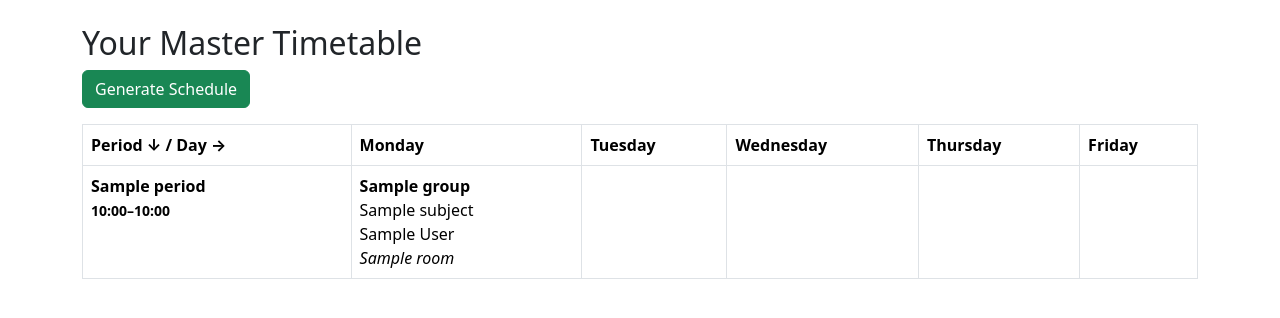
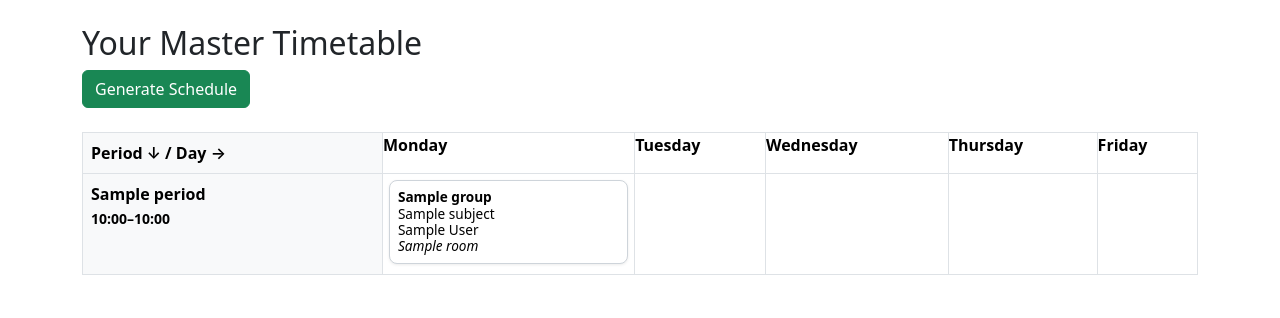
Before and after one commit to dbailuk/ClassPlaner, a Flask app: page /dashboard in a window 1280 px wide. Shown: the part 56-374 px from the top of the page. Run offline with Flask 3, Linux system fonts and the light colour scheme; a user stored in the database is signed in; tables that the repository leaves empty hold one stand-in row (values such as "Sample post").

Commit message:
Styled grid

```diff
--- a/app/routes.py
+++ b/app/routes.py
@@ -22,10 +22,11 @@ def dashboard():
     periods = Period.query.filter_by(user_id=current_user.id).order_by(Period.start_time).all()
     # build a lookup: (weekday, period_id) → TimetableEntry
     entries = TimetableEntry.query.filter_by(user_id=current_user.id).all()
-    grid = {
-      (e.weekday, e.period_id): e
-      for e in entries
-    }
+    # build a list of entries per (weekday,period)
+    grid = {}
+    for e in entries:
+        key = (e.weekday, e.period_id)
+        grid.setdefault(key, []).append(e)
     return render_template('dashboard.html', periods=periods, grid=grid)
 
 @app.route('/move-entry', methods=['POST'])
--- /dev/null
+++ b/app/static/main.css
@@ -0,0 +1,83 @@
+
+/* Base table styling */
+.table-bordered {
+  border: none;
+  margin-bottom: 2rem;
+}
+.table-bordered th,
+.table-bordered td {
+  border: 1px solid #dee2e6;
+  vertical-align: top;
+  padding: 0;
+}
+
+/* Period header */
+.table-bordered th:first-child {
+  background-color: #f8f9fa;
+  font-weight: 600;
+  text-align: left;
+  padding: .5rem;
+}
+
+/* Room for multiple cards */
+.grid-cell {
+  position: relative;
+  min-height: 140px;
+  background: #fff;
+  transition: background-color .2s ease;
+}
+.grid-cell:hover {
+  background-color: #f0f9ff;
+}
+/* Highlight valid drop targets */
+.grid-cell.drag-over {
+  background-color: #e3f2fd !important;
+}
+
+/* Container for cards */
+.entries-list {
+  display: flex;
+  flex-wrap: wrap;
+  gap: 6px;
+  padding: 6px;
+  box-sizing: border-box;
+  height: 100%;
+  overflow-y: auto;
+}
+
+/* Individual lesson card */
+.entry {
+  flex: 1 1 calc(50% - 6px);
+  background-color: #ffffff;
+  border: 1px solid #ced4da;
+  border-radius: 0.5rem;
+  box-shadow: 0 1px 3px rgba(0,0,0,0.08);
+  padding: 0.5rem;
+  font-size: 0.85rem;
+  line-height: 1.2;
+  cursor: grab;
+  transition: transform .15s ease, box-shadow .15s ease;
+}
+.entry:hover {
+  transform: translateY(-2px);
+  box-shadow: 0 4px 12px rgba(0,0,0,0.12);
+}
+.entry:active {
+  cursor: grabbing;
+  transform: translateY(0);
+  box-shadow: 0 2px 6px rgba(0,0,0,0.1);
+}
+
+/* Scrollbar styling for entries-list */
+.entries-list::-webkit-scrollbar {
+  width: 6px;
+}
+.entries-list::-webkit-scrollbar-thumb {
+  background-color: rgba(0,0,0,0.1);
+  border-radius: 3px;
+}
+
+/* Adjust Generate button spacing */
+.btn-success.mb-3 {
+  margin-bottom: 1.5rem !important;
+}
--- a/app/templates/base.html
+++ b/app/templates/base.html
@@ -5,7 +5,7 @@
     <meta name="viewport" content="width=device-width, initial-scale=1.0">
     <title>{% block title %}ClassPlaner{% endblock %}</title>
     <link href="https://cdn.jsdelivr.net/npm/bootstrap@5.3.2/dist/css/bootstrap.min.css" rel="stylesheet">
-    <link rel="stylesheet" href="{{ url_for('static', filename='styles.css') }}">
+    {% block head %}{% endblock %}
 </head>
 <body>
 <nav class="navbar navbar-expand-lg navbar-dark bg-dark px-4">
--- a/app/templates/dashboard.html
+++ b/app/templates/dashboard.html
@@ -1,10 +1,15 @@
 {% extends "base.html" %}
+
+{% block head %}
+  <link rel="stylesheet" href="{{ url_for('static', filename='main.css') }}">
+{% endblock %}
 
 {% block title %}Dashboard – ClassPlaner{% endblock %}
 
 {% block content %}
   <h2>Your Master Timetable</h2>
 
+  {# Generate button #}
   <form method="post" action="{{ url_for('generate_schedule_route') }}">
     <input type="hidden" name="csrf_token" value="{{ csrf_token() }}">
     <button type="submit" class="btn btn-success mb-3">
@@ -12,6 +17,7 @@
     </button>
   </form>
 
+  {# Timetable grid #}
   <table class="table table-bordered">
     <thead>
       <tr>
@@ -24,17 +30,16 @@
       {% for period in periods %}
         <tr>
           <th>
-            {{ period.name }}
-            <br>
+            {{ period.name }}<br>
             <small>{{ period.start_time.strftime("%H:%M") }}–{{ period.end_time.strftime("%H:%M") }}</small>
           </th>
           {% for d in range(1,6) %}
             <td class="grid-cell"
                 data-weekday="{{ d }}"
                 data-period="{{ period.id }}">
-              {% set e = grid.get((d, period.id)) %}
-              {% if e %}
-                <div class="entry"
+              <div class="entries-list">
+                {% for e in grid.get((d, period.id), []) %}
+                  <div class="entry mb-1"
                        draggable="true"
                        data-entry-id="{{ e.id }}">
                     <strong>{{ e.class_group.name }}</strong><br>
@@ -42,7 +47,8 @@
                     {{ e.teacher.name }}<br>
                     <em>{{ e.room.name }}</em>
                   </div>
-              {% endif %}
+                {% endfor %}
+              </div>
             </td>
           {% endfor %}
         </tr>
@@ -50,24 +56,25 @@
     </tbody>
   </table>
 
+  {# Drag & Drop JavaScript #}
   <script>
     document.addEventListener("DOMContentLoaded", () => {
       let draggedEntryId = null;
 
-      // start drag
+      // When drag starts, record the entry ID
       document.querySelectorAll(".entry").forEach(el => {
         el.addEventListener("dragstart", ev => {
           draggedEntryId = ev.target.dataset.entryId;
         });
       });
 
-      // allow drop + handle it
+      // Allow dropping and handle the drop
       document.querySelectorAll(".grid-cell").forEach(cell => {
         cell.addEventListener("dragover", ev => ev.preventDefault());
         cell.addEventListener("drop", ev => {
           ev.preventDefault();
-          const newWeek = cell.dataset.weekday;
-          const newPer  = cell.dataset.period;
+          const newWeek = parseInt(cell.dataset.weekday, 10);
+          const newPer  = parseInt(cell.dataset.period, 10);
 
           fetch("{{ url_for('move_timetable_entry') }}", {
             method: "POST",
@@ -77,17 +84,15 @@
             },
             body: JSON.stringify({
               entry_id: draggedEntryId,
-              weekday: parseInt(newWeek),
-              period_id: parseInt(newPer)
+              weekday: newWeek,
+              period_id: newPer
             })
           })
           .then(r => r.json())
           .then(js => {
             if (js.success) {
-              // move the DOM node
               const dragged = document.querySelector(`[data-entry-id='${draggedEntryId}']`);
-              cell.innerHTML = "";
-              cell.appendChild(dragged);
+              cell.querySelector(".entries-list").appendChild(dragged);
             } else {
               alert("Could not move: " + js.error);
             }
```
Lines whose indentation alone changed are shown as unchanged.
